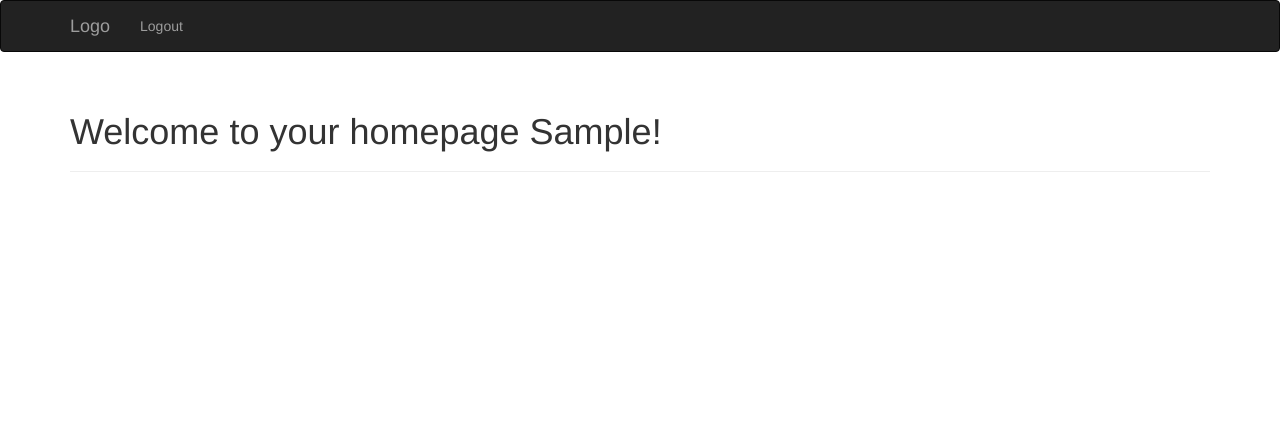
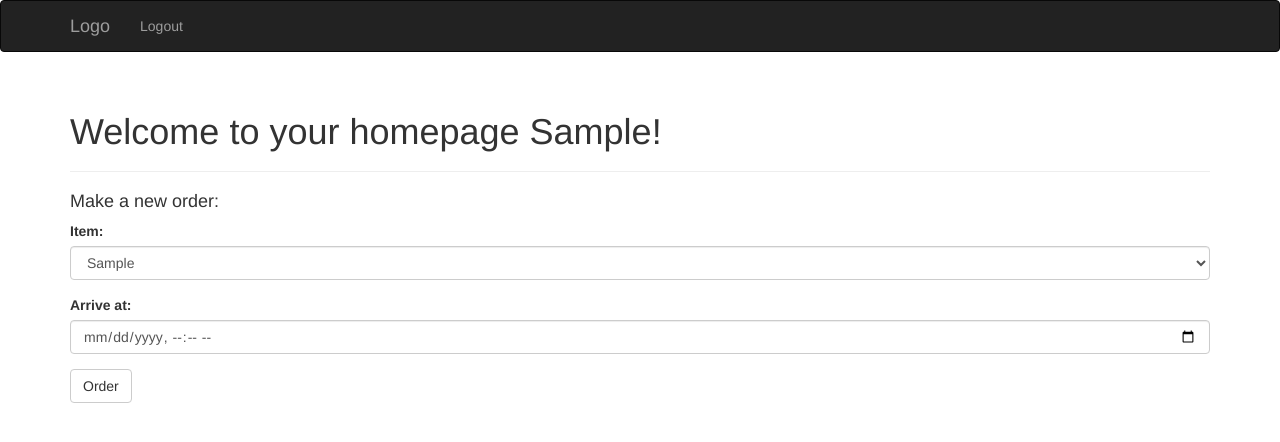
Before and after one commit to Kaynoid/mahmoud-makes-food, a Flask app: a page that uses templates/home.html in a window 1280 px wide. Shown: the top 442 px of the page. Run offline with Flask 2, Linux system fonts and the light colour scheme; tables that the repository leaves empty hold one stand-in row (values such as "Sample post"); some libraries are stand-ins or nearby versions.

Commit message:
work in progress on customer ordering implementation

```diff
--- a/app.py
+++ b/app.py
@@ -1,6 +1,6 @@
 from datetime import datetime
 import os
-
+import datetime
 from flask import Flask, jsonify, render_template, url_for, redirect, flash
 from flask_wtf.csrf import CSRFProtect
 from flask_bootstrap import Bootstrap
@@ -60,9 +60,15 @@ def login():
     return render_template('login.html', **context)
 
 
-@app.route('/home/<name>')
+@app.route('/home/<name>', methods=['GET', 'POST'])
 def home(name):
-    context = {'name': name}
+    orderform = forms.OrderForm()
+    orderform.item.choices = [(f.item, f.item) for f in models.Food.query.all()]
+    context = {'name': name, 'orderform' : orderform}
+    if orderform.validate_on_submit():
+        order = models.Order(status='Order Received',date_in=datetime.datetime.now(),date_out=orderform.date.data,user=models.User.query.filter_by(username=name).first())
+        models.db.session.add(order)
+        models.db.session.commit()
     return render_template('home.html', **context)
 
 
--- a/forms.py
+++ b/forms.py
@@ -1,6 +1,6 @@
 from flask_wtf import FlaskForm
-from wtforms import BooleanField, StringField, SubmitField, validators, PasswordField, SelectField, IntegerField
-from models import Food
+from wtforms import BooleanField, StringField, SubmitField, validators, PasswordField, SelectField, IntegerField, DateTimeField
+from wtforms.fields.html5 import DateTimeLocalField
 
 
 class LoginForm(FlaskForm):
@@ -26,3 +26,9 @@ class AdminAddForm(FlaskForm):
 class AdminRemoveForm(FlaskForm):
     item = SelectField(f'Item: ')
     submit = SubmitField('Remove')
+
+
+class OrderForm(FlaskForm):
+    item = SelectField(f'Item: ')
+    date = DateTimeLocalField(f'Arrive at: ')
+    submit = SubmitField('Order')
--- a/models.py
+++ b/models.py
@@ -22,7 +22,7 @@ class Food(db.Model):
 class Order(db.Model):
     __table_name__ = 'orders'
     id = db.Column(db.Integer, primary_key=True)
-    state = db.Column(db.String(64))
+    status = db.Column(db.String(64)) #[order recieved, in progress, delivered]
     date_in = db.Column(db.DateTime)
     date_out = db.Column(db.DateTime)
     user_id = db.Column(db.Integer, db.ForeignKey('user.id'))
--- a/templates/home.html
+++ b/templates/home.html
@@ -1,4 +1,5 @@
 {% extends 'base.html' %}
+{% import 'bootstrap/wtf.html' as wtf %}
 
 {% block page_title %}Home{% endblock %}
 {% block page_nav_bar %}
@@ -8,4 +9,8 @@
     <div class='page-header'>
         <h1>Welcome to your homepage {{ name|capitalize }}!</h1>
     </div>
+    <div>
+        <h4>Make a new order:</h4>
+        {{ wtf.quick_form(orderform) }}
+    </div>
 {% endblock %}
```
